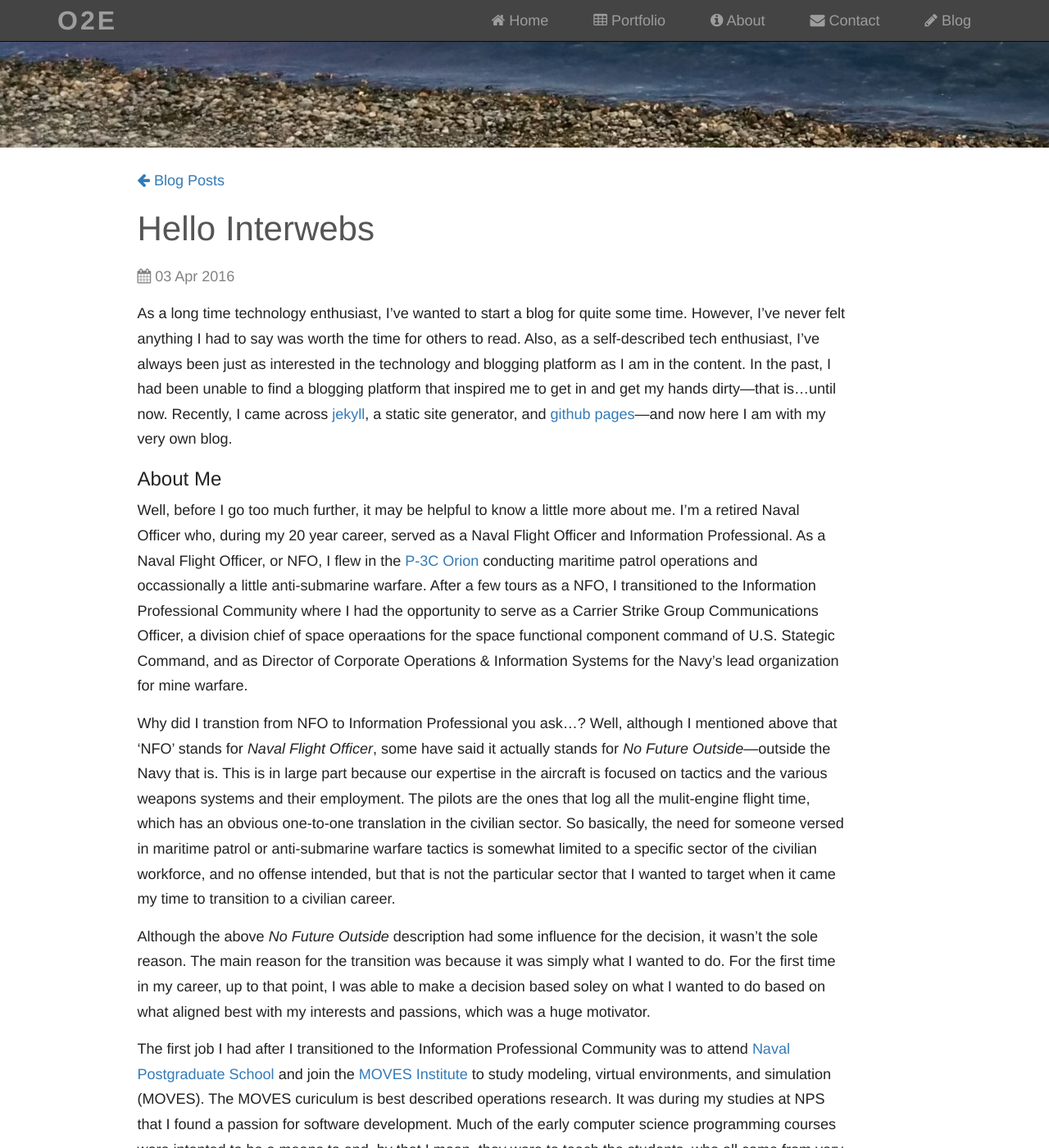
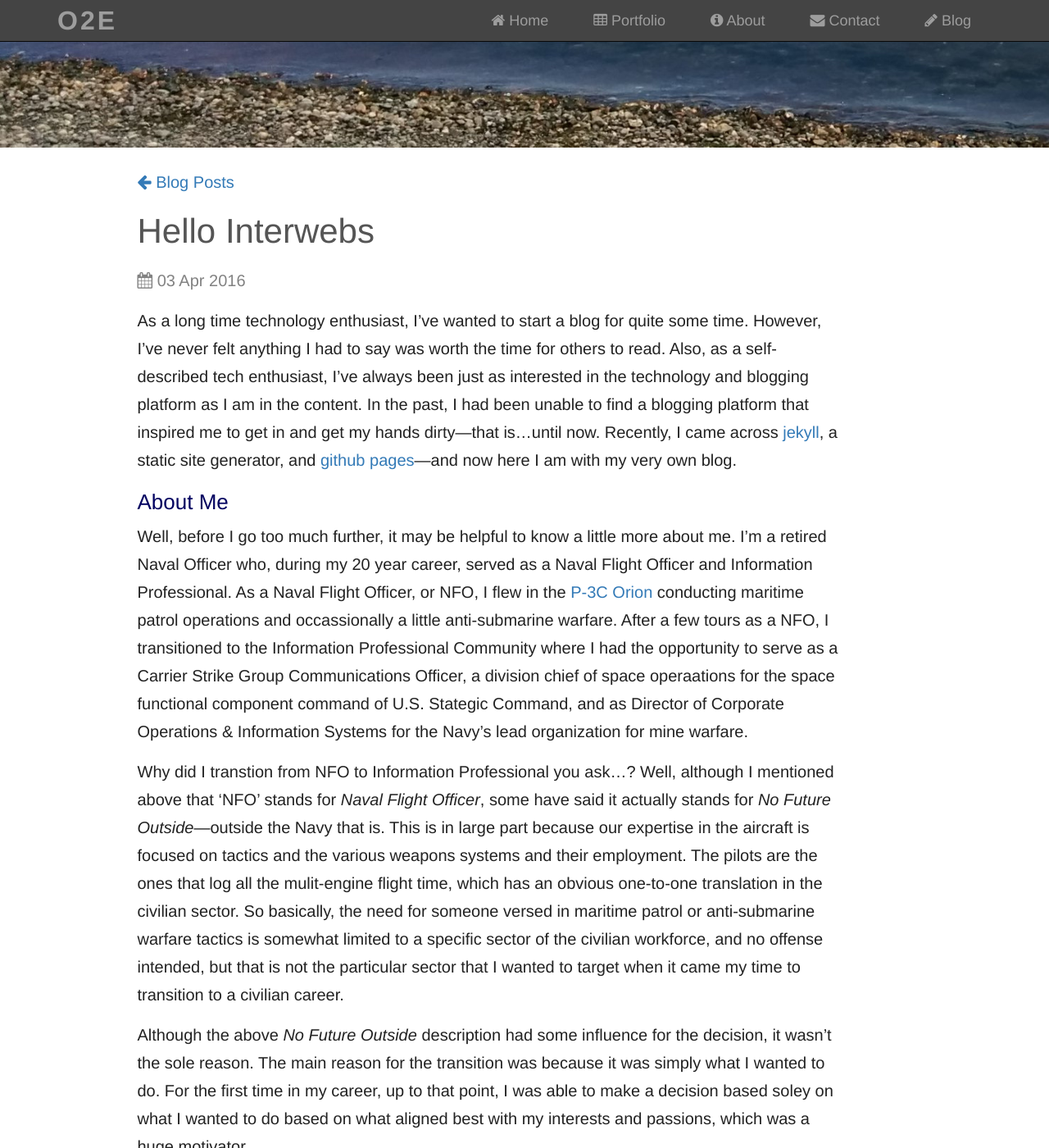
Before and after one commit to jasonsjones/jasonsjones.github.io, a Jekyll site: the page built from _posts/2016-04-03-hello-interwebs.md, in a window 1280 px wide and 1400 px high. Shown: the whole window at 82% size. Built offline with Jekyll 4.4.1, drawn with Linux system fonts in a browser that asks for light colours; comment, search, counter and statistics services are not loaded.

Commit message:
Change blog post styles

```diff
--- a/_sass/_blog.scss
+++ b/_sass/_blog.scss
@@ -47,6 +47,12 @@
 
     p, ul, ol {
         @include para-text;
+        font-size: 20px;
+    }
+
+    h3 {
+        font-size: 26px;
+        color: #000060;
     }
 
     .highlight {
```
